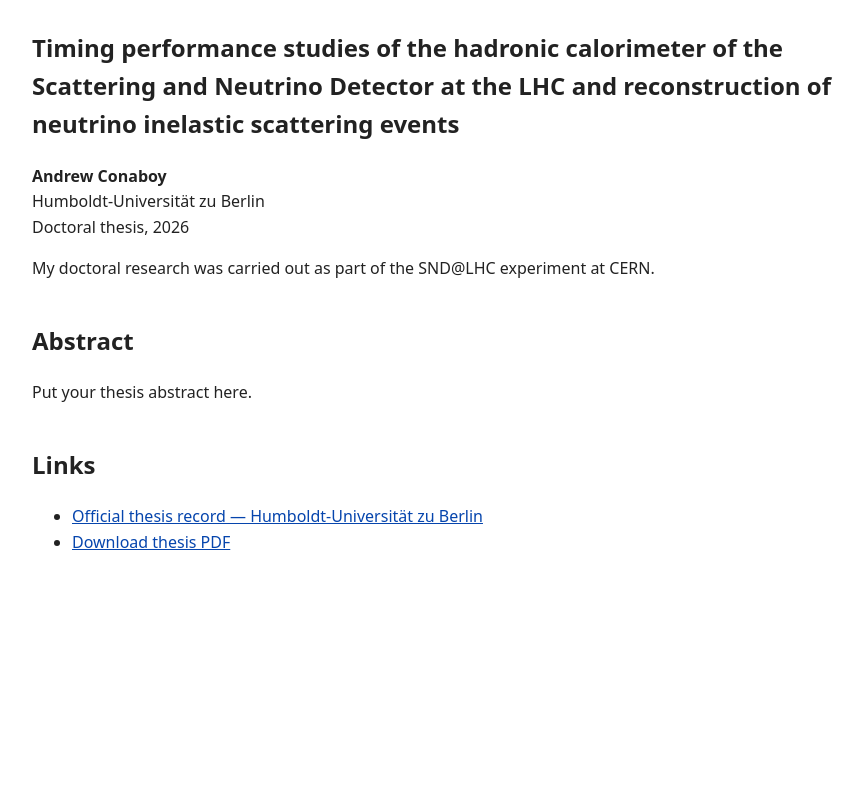
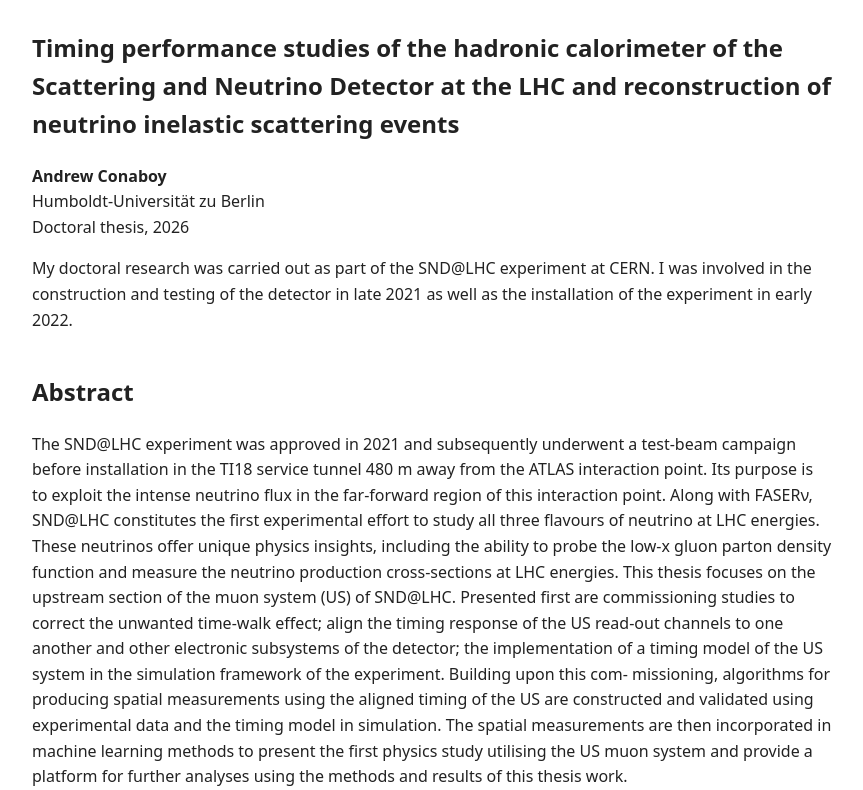
Before and after one commit to AConaboy/AConaboy.github.io, a plain HTML site: page thesis.html in a window 1280 px wide. Shown: the part 213-1003 px from the top of the page, without its empty margins (208-1071 px from the left). Before the commit the page ends 832 px from the top, so only its background shows below. Drawn offline with Linux system fonts and the light colour scheme.

Commit message:
Improvements

```diff
--- a/style.css
+++ b/style.css
@@ -34,3 +34,13 @@ a {
 nav {
     margin-bottom: 3rem;
 }
+
+.home-menu {
+    opacity: 0.75;
+    transition: opacity 0.2s ease, transform 0.2s ease;
+}
+
+.home-menu:hover {
+    opacity: 1;
+    transform: scale(1.08);
+}
--- a/thesis.html
+++ b/thesis.html
@@ -14,6 +14,12 @@
 
 <body>
 
+    <a href="index.html" class="home-menu" aria-label="Home">
+        <span></span>
+        <span></span>
+        <span></span>
+    </a>
+
 <main>
 
     <nav>
@@ -22,7 +28,7 @@
 
     <article>
 
-        <h1>PhD Thesis</h1>
+        <h1>PhD Thesis, Doctor rerum naturalium</h1>
 
         <h2>
             Timing performance studies of the hadronic calorimeter of the
@@ -37,14 +43,33 @@
         </p>
 
         <p>
-            My doctoral research was carried out as part of the
-            SND@LHC experiment at CERN.
+            My doctoral research was carried out as part of the SND@LHC experiment at CERN.
+            I was involved in the construction and testing of the detector in late 2021 as well
+            as the installation of the experiment in early 2022.
         </p>
 
         <h2>Abstract</h2>
 
         <p>
-            Put your thesis abstract here.
+            The SND@LHC experiment was approved in 2021 and subsequently underwent a
+            test-beam campaign before installation in the TI18 service tunnel 480 m away from
+            the ATLAS interaction point. Its purpose is to exploit the intense neutrino flux in
+            the far-forward region of this interaction point. Along with FASERν, SND@LHC
+            constitutes the first experimental effort to study all three flavours of neutrino at
+            LHC energies. These neutrinos offer unique physics insights, including the ability to
+            probe the low-x gluon parton density function and measure the neutrino production
+            cross-sections at LHC energies.
+            This thesis focuses on the upstream section of the muon system (US) of SND@LHC.
+            Presented first are commissioning studies to correct the unwanted time-walk effect;
+            align the timing response of the US read-out channels to one another and other
+            electronic subsystems of the detector; the implementation of a timing model of the
+            US system in the simulation framework of the experiment. Building upon this com-
+            missioning, algorithms for producing spatial measurements using the aligned timing
+            of the US are constructed and validated using experimental data and the timing
+            model in simulation. The spatial measurements are then incorporated in machine
+            learning methods to present the first physics study utilising the US muon system
+            and provide a platform for further analyses using the methods and results of this
+            thesis work.
         </p>
 
         <h2>Links</h2>
```
Also changed, not shown: index.html (+7 -5 lines).
